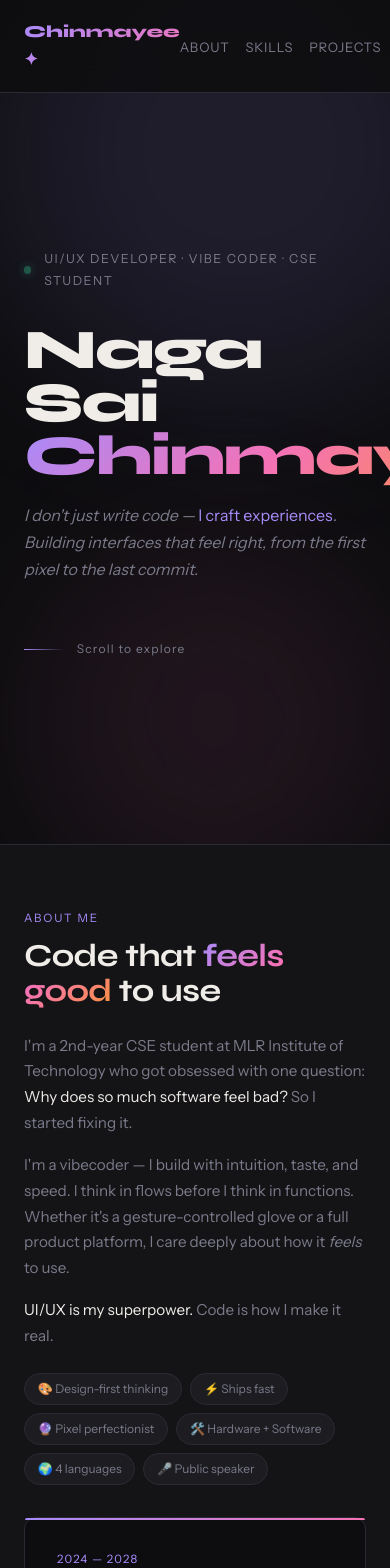
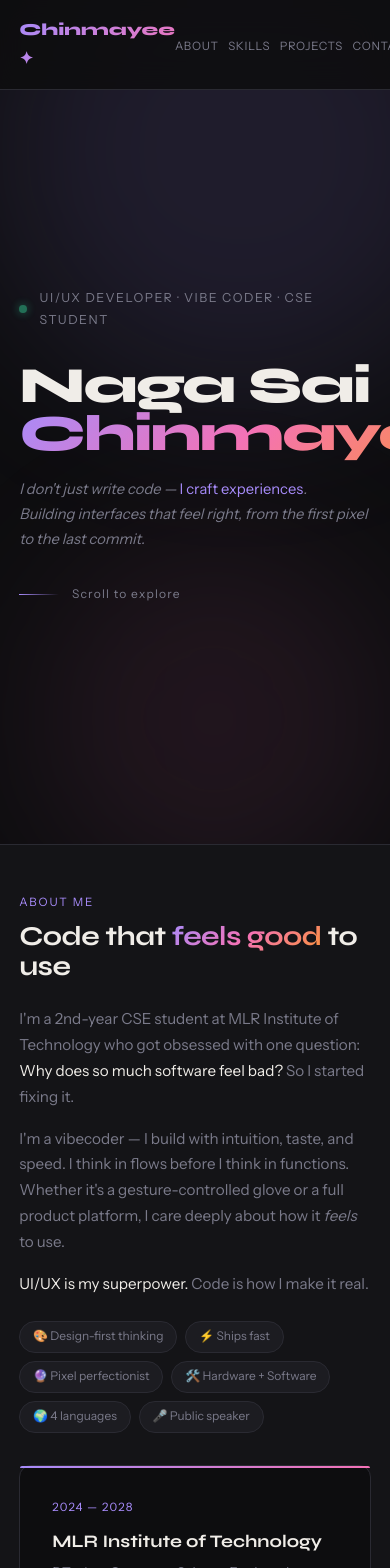
Before and after one commit to nnschinmayee07/Portfolio, a Next.js app: page / in a window 390 px wide. Shown: the top 1568 px of the page. Built offline with nearby package versions, Linux system fonts and the light colour scheme.

Commit message:
responsive layout for mobile and desktop

```diff
--- a/app/globals.css
+++ b/app/globals.css
@@ -253,9 +253,43 @@ footer { padding: 2rem 3.5rem; border-top: 1px solid var(--line); display: flex;
   .nav-badge { display: none; }
   #hero { padding: 7rem 1.5rem 3rem; }
   #about, #skills, #projects, #contact { padding: 4rem 1.5rem; }
-  .about-grid, .contact-grid { grid-template-columns: 1fr; gap: 2rem; }
+  .about-grid { grid-template-columns: 1fr; gap: 2rem; }
   footer { flex-direction: column; gap: 0.5rem; text-align: center; }
   .proj-modal-preview { height: 200px; }
   .proj-modal-top, .proj-modal-actions { padding: 1.2rem; }
   .modal-tags { margin-left: 0; }
 }
+
+@media (max-width: 600px) {
+  nav { padding: 1rem 1.2rem; }
+  .nav-links { gap: 0.6rem; }
+  .nav-links li a { font-size: 0.72rem; }
+  .nav-badge { display: none; }
+
+  #hero { padding: 6rem 1.2rem 3rem; }
+  .hero-name { font-size: clamp(2.6rem, 13vw, 4rem); }
+  .hero-role { font-size: 0.92rem; }
+  .scroll-hint { margin-top: 2rem; }
+
+  #about, #skills, #projects, #contact { padding: 3rem 1.2rem; }
+  .section-title { font-size: clamp(1.6rem, 7vw, 2.2rem); }
+
+  .skills-grid { grid-template-columns: 1fr 1fr; }
+  .projects-grid { grid-template-columns: 1fr; }
+  .card-hint { opacity: 0.5; }
+
+  .proj-modal-backdrop { padding: 0; align-items: flex-end; }
+  .proj-modal { border-radius: 20px 20px 0 0; max-width: 100%; max-height: 90vh; overflow-y: auto; }
+  .proj-modal-preview { height: 160px; }
+  .modal-btn { flex: 1; justify-content: center; }
+  .modal-tags { margin-left: 0; }
+
+  .contact-link .value { font-size: 0.78rem; word-break: break-all; }
+  footer { padding: 1.5rem 1.2rem; }
+}
+
+@media (max-width: 380px) {
+  .skills-grid { grid-template-columns: 1fr; }
+  .nav-links { gap: 0.4rem; }
+  .nav-links li a { font-size: 0.65rem; letter-spacing: 0.02em; }
+}
```
